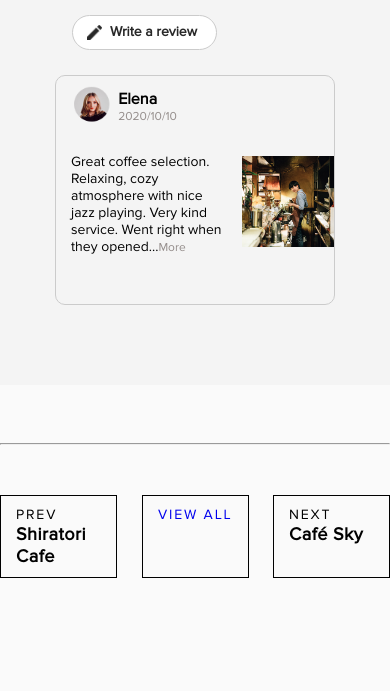
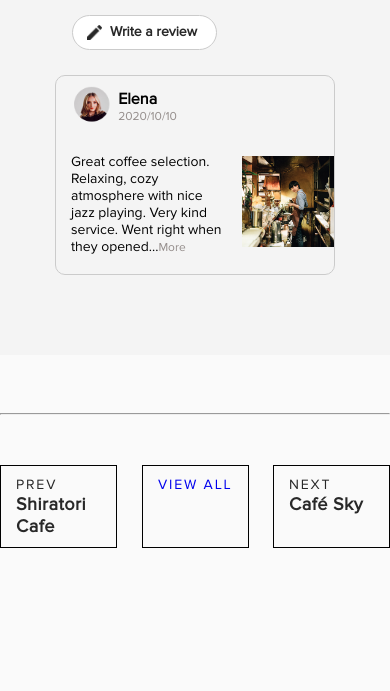
Before and after one commit to kkaic/CED102_project, a plain HTML site: page tokyoshop.html in a window 390 px wide. Shown: the part 2061-2752 px from the top of the page. Drawn offline with nearby package versions, Linux system fonts and the light colour scheme.

Commit message:
0202done

```diff
--- a/css/tokyoshop.css
+++ b/css/tokyoshop.css
@@ -479,7 +479,7 @@ div.comments_card {
 }
 @media screen and (max-width: 767px) {
     div.comments_card {
-        height:230px;
+        height:200px;
     }
 }
 
@@ -618,6 +618,7 @@ div.pre, div.next{
     transition-duration: 0.3s;
     width:30%;
     padding: 10px 15px;
+    color:#282828;
 
 }
 
@@ -631,6 +632,7 @@ div.pre, div.next{
     transition-property: color;
     transition-duration: 0.3s;
     padding: 10px 15px;
+    color:#282828;
 
 
 }
```
